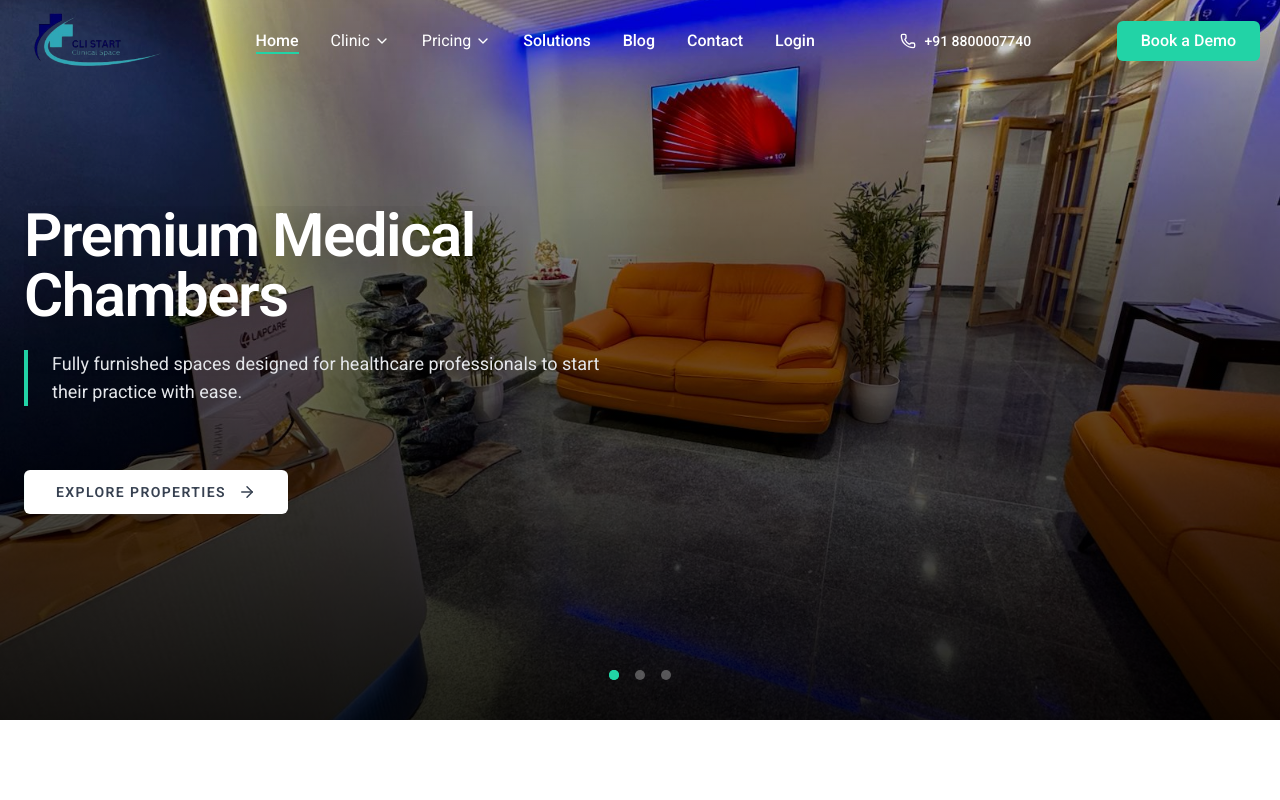
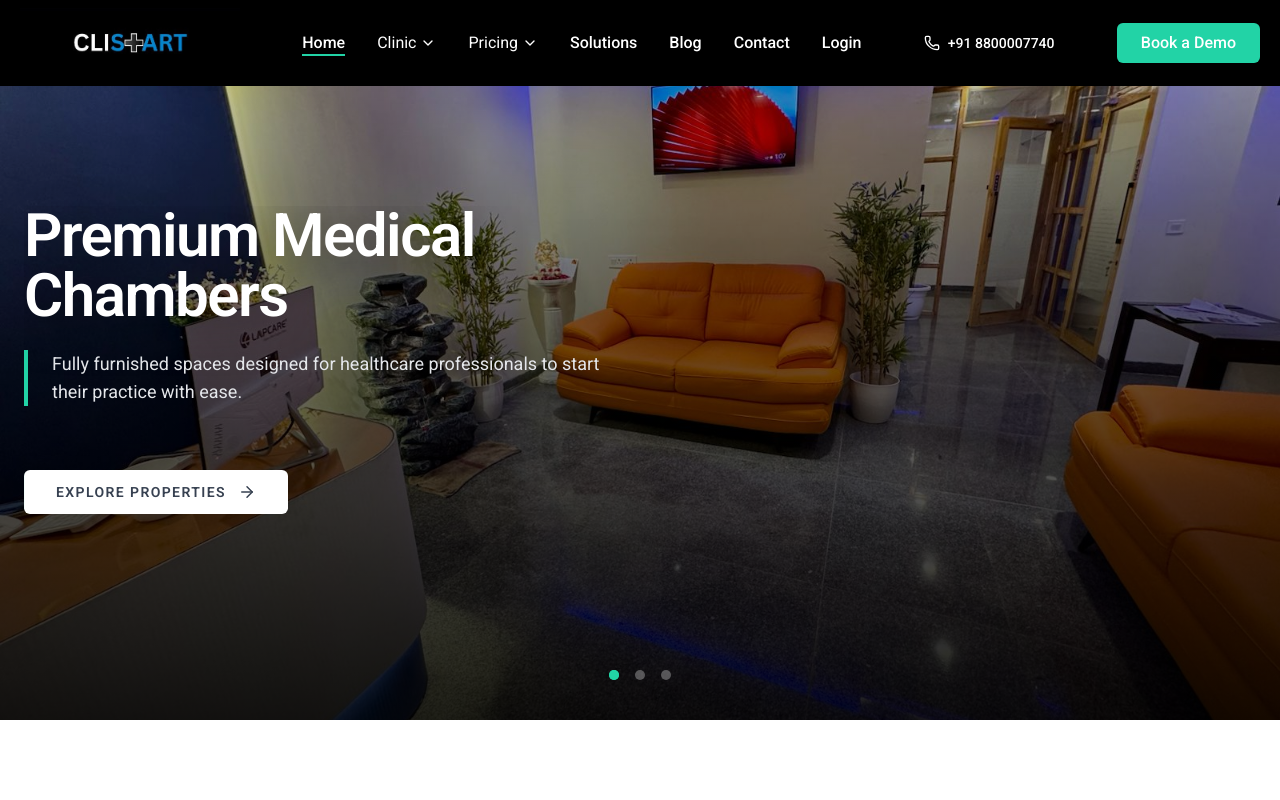
Before and after one commit to RajeevKrSah/CLIStart, a Next.js app: page / in a window 1280 px wide. Shown: the top 800 px of the page. Built offline with nearby package versions, Linux system fonts and the light colour scheme.

Commit message:
navbar logo changed

```diff
--- a/components/navbar/index.tsx
+++ b/components/navbar/index.tsx
@@ -87,18 +87,18 @@ export default function Navbar() {
     <>
       <header
         className={`fixed top-0 left-0 w-full z-[100] transition-all duration-300 ${scrolled
-          ? "backdrop-blur-lg bg-[#0b0c0f]/80 border-b border-[#1f2a29]/50 shadow-lg"
-          : "bg-transparent"
+          ? "backdrop-blur-lg bg-black border-b border-[#1f2a29]/50 shadow-lg"
+          : "bg-black"
           }`}
       >
         <nav className="container mx-auto py-2 px-5 flex justify-between items-center">
           {/* Logo */}
           <Link href="/" className="flex-shrink-0">
             <Image
-              src="/CliStartLogo.png"
+              src="/logo.jpg"
               alt="CliStart Logo"
-              width={150}
-              height={150}
+              width={220}
+              height={220}
               priority
             />
           </Link>
```
Also changed, not shown: public/logo.jpeg (added), public/logo.jpg (added).
